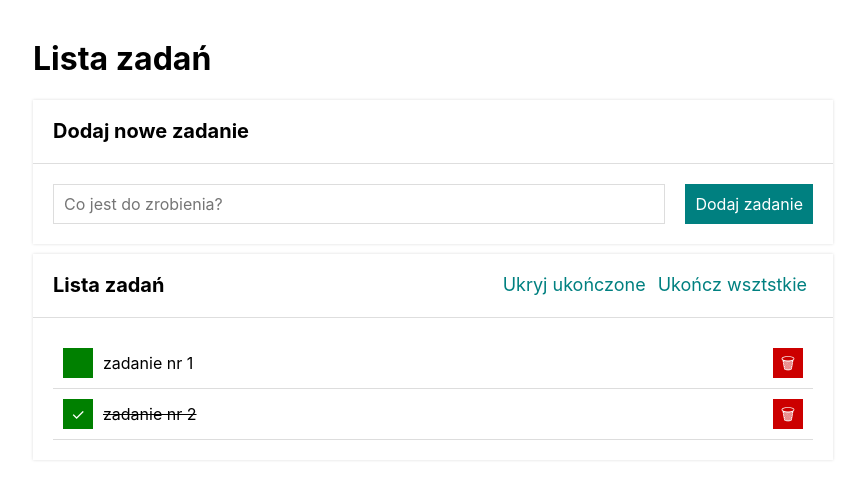
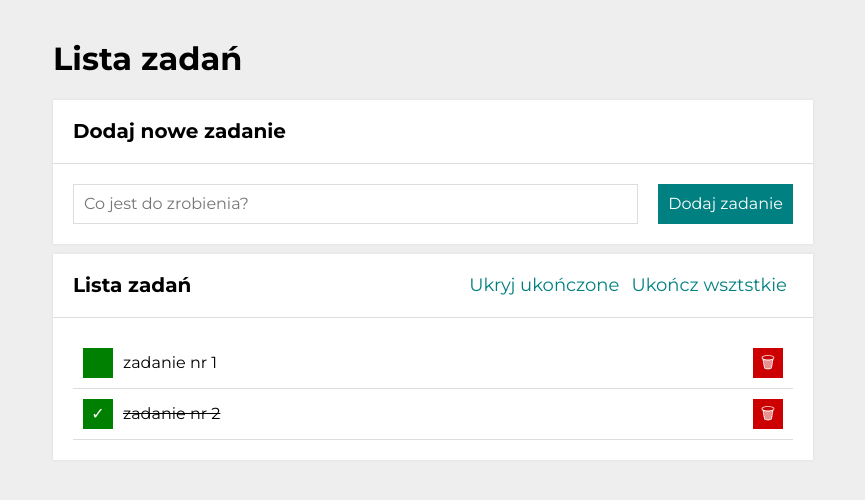
Before and after one commit to Dor-Ka/todolist-react, a React (Create React App) app: page / in a window 1280 px wide. Shown: the top 500 px of the page, without its empty margins (207-1072 px from the left). Built offline with nearby package versions, Linux system fonts and the light colour scheme.

Commit message:
new background color in index.css

```diff
--- a/src/index.css
+++ b/src/index.css
@@ -1,13 +1,14 @@
-body {
-  margin: 0;
-  font-family: -apple-system, BlinkMacSystemFont, 'Segoe UI', 'Roboto', 'Oxygen',
-    'Ubuntu', 'Cantarell', 'Fira Sans', 'Droid Sans', 'Helvetica Neue',
-    sans-serif;
-  -webkit-font-smoothing: antialiased;
-  -moz-osx-font-smoothing: grayscale;
+html {
+  box-sizing: border-box;
 }
 
-code {
-  font-family: source-code-pro, Menlo, Monaco, Consolas, 'Courier New',
-    monospace;
+*,
+::after,
+::before {
+  box-sizing: inherit;
 }
+
+body {
+  font-family: 'Montserrat', sans-serif;
+  background: #eee;
+}
```
